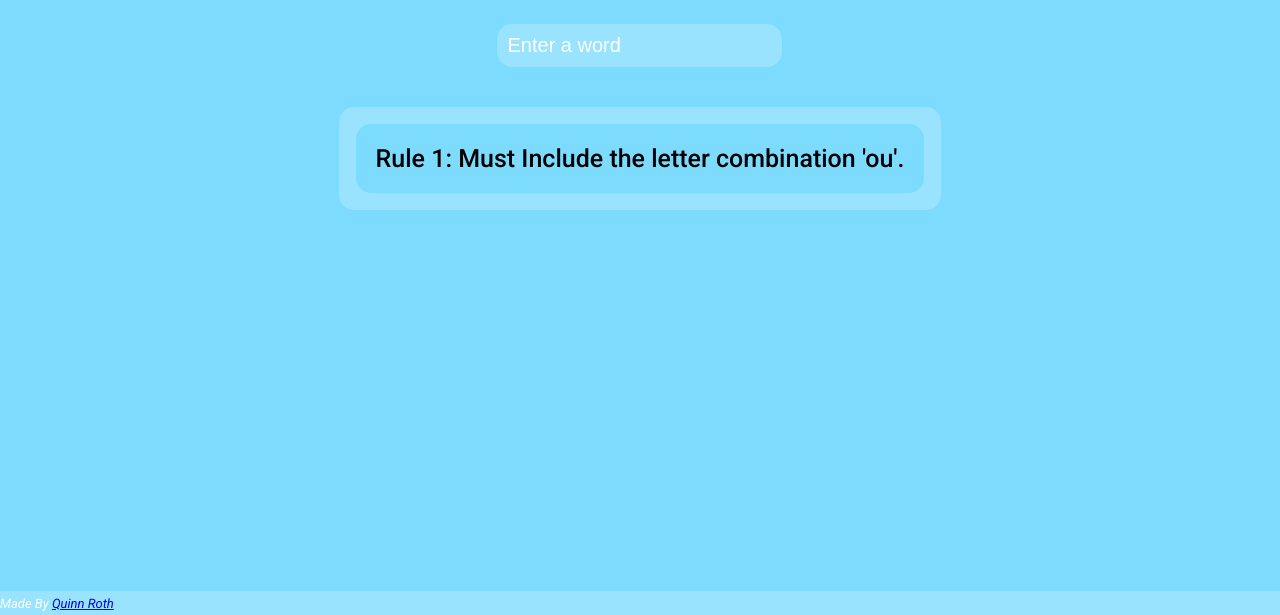
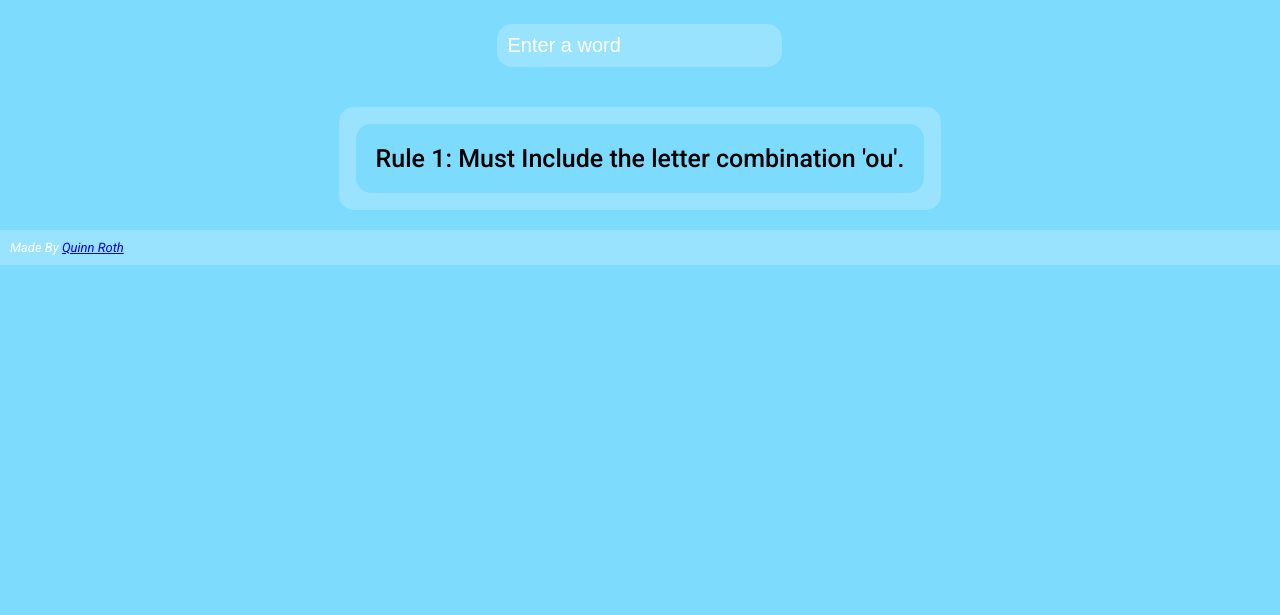
Before and after one commit to QuinnRoth/Lexiconical-Game-WebApp, a website: page index.html in a window 1280 px wide. Shown: the part 185-800 px from the top of the page. Drawn offline with Linux system fonts and the light colour scheme.

Commit message:
Fixed bug that caused footer to not move down when enlarging window

```diff
--- a/index.html
+++ b/index.html
@@ -16,6 +16,8 @@
         <h1>The</h1>
         <h1>Lexiconical</h1>
     </div>
+    <div class="wrapper">
+
         <div class="game-container" id="game">
             <div class ="input-container">
                 <div class="input-box">
@@ -41,6 +43,7 @@
                 </a>
             </div>
         </footer>
+    </div>
 </body>
 
 
--- a/style.css
+++ b/style.css
@@ -9,8 +9,9 @@ url(
 
 
 body {
+    max-height: 100%;
     width: 100%;
-    height: 100vh;
+    height: 100%;
     margin: 0;
     background-color: #7DDBFD;
     background-blend-mode: normal, lighten, multiply, hard-light;
@@ -24,6 +25,19 @@ body {
     align-items: center;
 
 }
+
+.wrapper {
+    max-height: 100%;
+    width: 100%;
+    height: 100%;
+    margin: 0;
+    overflow-x: hidden;
+    justify-content: space-between;
+    align-items: center;
+    display: flex;
+    flex-direction: column;
+}
+
 @media screen and (max-width: 600px) {
    .game-container {
 
@@ -33,6 +47,7 @@ body {
         display: flex;
         flex-direction: column-reverse;
         align-items: center;
+        justify-content: center;
     }
 
 }
@@ -118,11 +133,11 @@ footer {
     align-items: center;
     background-color: #ffffff37;
     font-size: small;
-
     height: 3%;
     width: 100%;
-    position: absolute;
-    bottom: 0;
-    left: 0;
-    justify-content: start;
+    align-self: end;
+    padding: 10px;
+
+
+
 }
```
Lines whose indentation alone changed are shown as unchanged.
